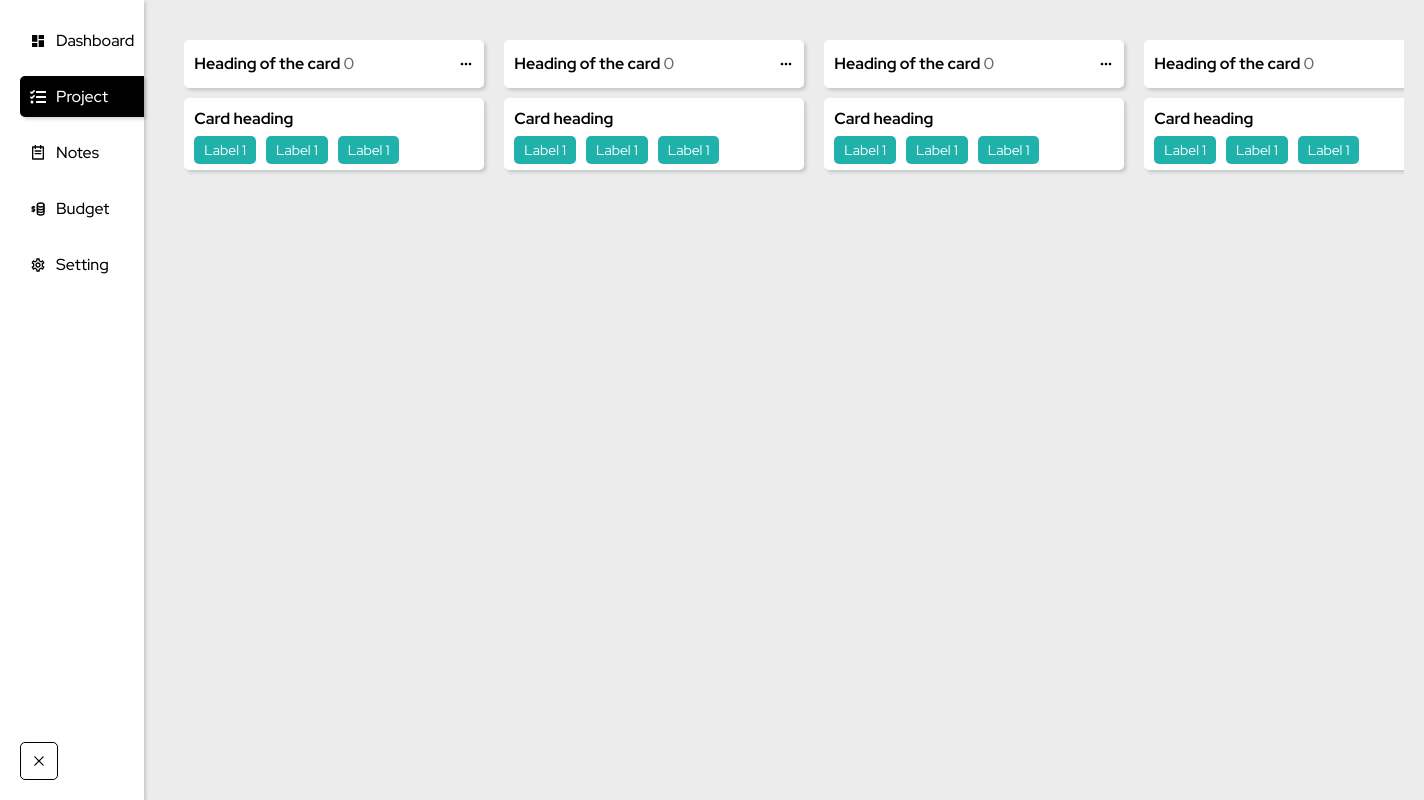
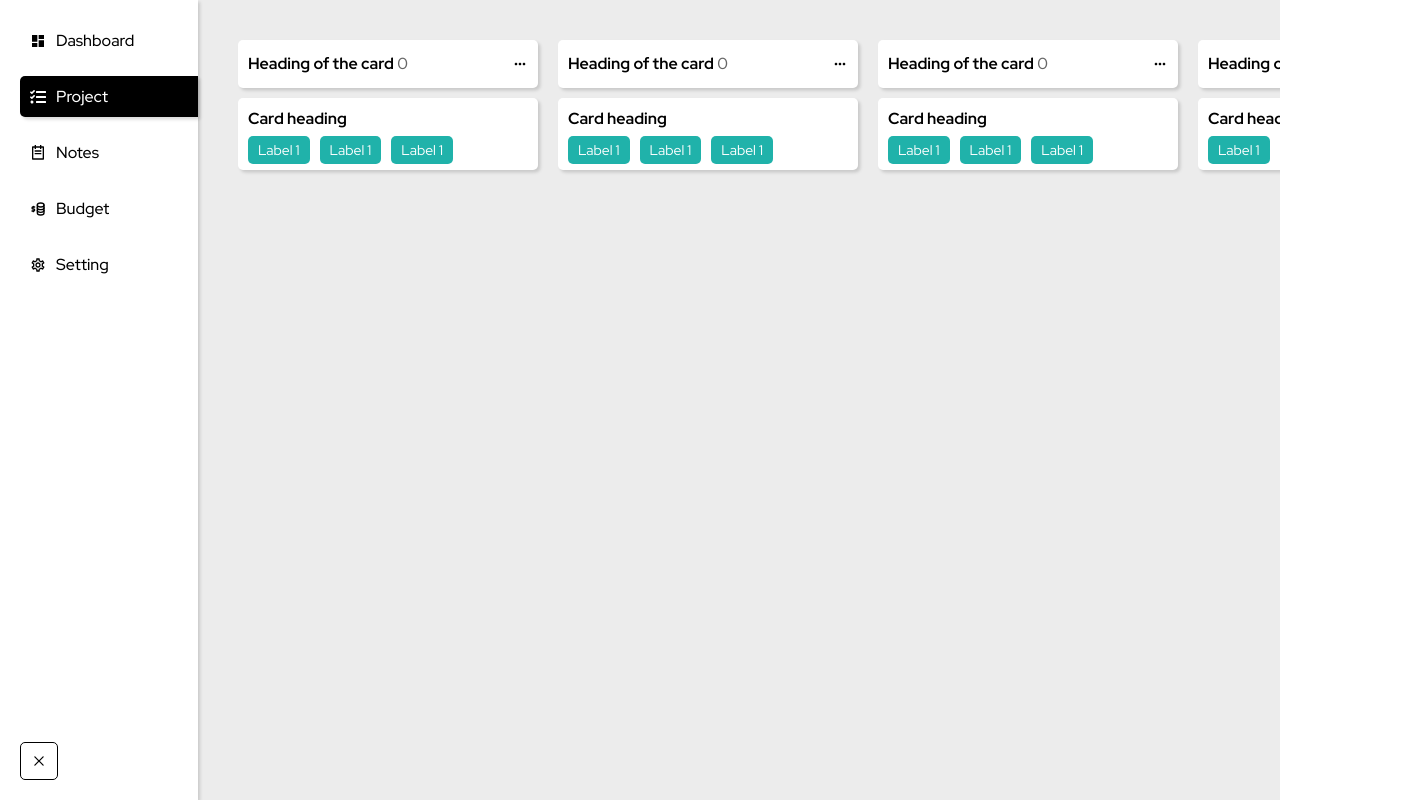
Before and after one commit to Kaka5hi/personal-planner, a React (Create React App) app: page /project/board/1 in a window 1280 px wide. Shown: the top 800 px of the page, 1424 px wide, since content can reach past the window. Built offline with nearby package versions, Linux system fonts and the light colour scheme.

Commit message:
Update App.css

```diff
--- a/src/App.css
+++ b/src/App.css
@@ -17,6 +17,7 @@
 
 a {
   text-decoration: none;
+  color: var(--dark-font-color);
 }
 
 li {
@@ -81,9 +82,13 @@
 
 main {
   width: 100%;
-  padding: 20px;
   background-color: var(--body-bg-color);
   min-height: 100vh;
+  overflow-x: auto;
+}
+
+.page-container {
+  padding: 20px;
 }
 
 .active {
```
